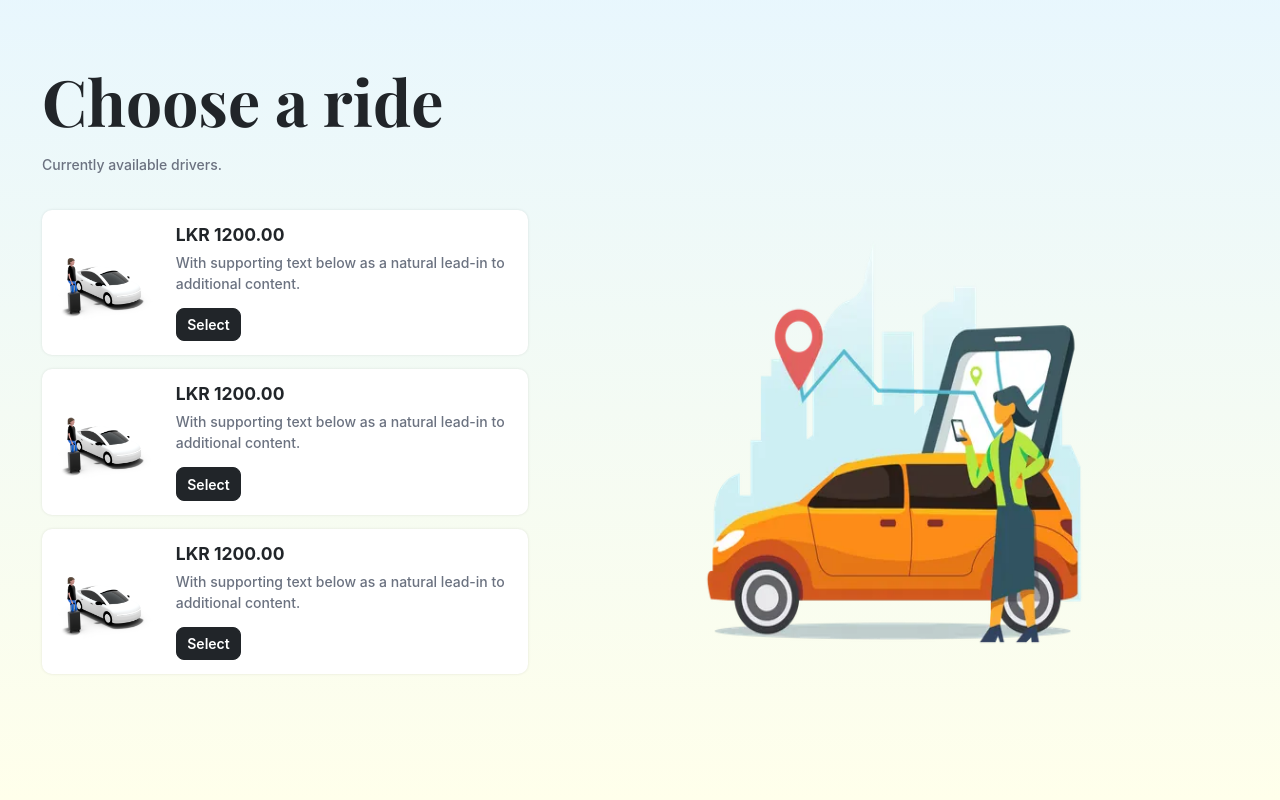
After one commit to HasinthaNayanajith/ride-app, a CodeIgniter 4 app: template app/Views/pages/available_rides.php in a window 1280 px wide. The commit adds this page. Run offline with PHP 8.4 and a stand-in for CodeIgniter, Linux system fonts and the light colour scheme; the template is opened without the code that fills it, so the values that code supplies are empty; some libraries are stand-ins or nearby versions; some web fonts are replaced.

Commit message:
2024/02/27 2351PM

```diff
--- a/app/Config/Routes.php
+++ b/app/Config/Routes.php
@@ -21,6 +21,12 @@ $routes->group('review', static function ($routes) {
     $routes->get('create', 'ReviewController::create');
 });
 
+$routes->group('ride', static function ($routes) {
+    // route = base_url/ride
+    $routes->get('/', 'RideController::index');
+    $routes->get('available', 'RideController::available');
+});
+
 $routes->group('payment', static function ($routes) {
     // route = base_url/payment
     $routes->get('/', 'PaymentController::index');
--- /dev/null
+++ b/app/Views/pages/available_rides.php
@@ -0,0 +1,123 @@
+<?php echo view('layouts/header'); ?>
+
+<body>
+    <style>
+        .star-wrapper {
+            transform: translate(-50%, -50%);
+            position: absolute;
+            direction: rtl;
+        }
+
+        .star-wrapper a {
+            font-size: 4em;
+            color: #fff;
+            text-decoration: none;
+            transition: all 0.5s;
+            margin: 4px;
+        }
+
+        .star-wrapper a:hover {
+            color: gold;
+            transform: scale(1.3);
+        }
+
+        .s1:hover~a {
+            color: gold;
+        }
+
+        .s2:hover~a {
+            color: gold;
+        }
+
+        .s3:hover~a {
+            color: gold;
+        }
+
+        .s4:hover~a {
+            color: gold;
+        }
+
+        .s5:hover~a {
+            color: gold;
+        }
+
+        .wraper {
+            position: absolute;
+            bottom: 30px;
+            right: 50px;
+        }
+    </style>
+    <div class="p-5">
+        <div class="row">
+            <div class="my-4">
+                <h5 class="card-title fw-bolder font-playfair text-dark" style="font-size: 64px;">Choose a ride
+                </h5>
+                <p class="card-text mt-3">Currently available drivers.</p>
+            </div>
+            <div class="col-md-5 col-sm-12">
+                <div class="my-3">
+                    <div class="mb-3">
+                        <div class="card mb-3">
+                            <div class="card-body">
+                                <div class="d-flex">
+                                    <div class="row">
+                                        <div class="col-3 d-flex justify-content-center align-items-center">
+                                            <img src="/images/taxi.png" alt="Rating Img" width="100%" class="">
+                                        </div>
+                                        <div class="col-9">
+                                            <h5 class="card-title text-dark fw-bold">LKR 1200.00</h5>
+                                            <p class="card-text">With supporting text below as a natural lead-in to additional content.</p>
+                                            <a href="#" class="btn btn-dark">Select</a>
+                                        </div>
+                                    </div>
+                                </div>
+                            </div>
+                        </div>
+                    </div>
+                    <div class="mb-3">
+                        <div class="card mb-3">
+                            <div class="card-body">
+                                <div class="d-flex">
+                                    <div class="row">
+                                        <div class="col-3 d-flex justify-content-center align-items-center">
+                                            <img src="/images/taxi.png" alt="Rating Img" width="100%" class="">
+                                        </div>
+                                        <div class="col-9">
+                                            <h5 class="card-title text-dark fw-bold">LKR 1200.00</h5>
+                                            <p class="card-text">With supporting text below as a natural lead-in to additional content.</p>
+                                            <a href="#" class="btn btn-dark">Select</a>
+                                        </div>
+                                    </div>
+                                </div>
+                            </div>
+                        </div>
+                    </div>
+                    <div class="mb-3">
+                        <div class="card mb-3">
+                            <div class="card-body">
+                                <div class="d-flex">
+                                    <div class="row">
+                                        <div class="col-3 d-flex justify-content-center align-items-center">
+                                            <img src="/images/taxi.png" alt="Rating Img" width="100%" class="">
+                                        </div>
+                                        <div class="col-9">
+                                            <h5 class="card-title text-dark fw-bold">LKR 1200.00</h5>
+                                            <p class="card-text">With supporting text below as a natural lead-in to additional content.</p>
+                                            <a href="#" class="btn btn-dark">Select</a>
+                                        </div>
+                                    </div>
+                                </div>
+                            </div>
+                        </div>
+                    </div>
+                </div>
+            </div>
+            <div class="col-md-7 col-sm-12 d-flex justify-content-center">
+                <img src="/images/ride.webp" alt="Rating Img" width="500px" class="">
+            </div>
+        </div>
+    </div>
+    <?php echo view('layouts/footer'); ?>
+</body>
+
+</html>
--- a/app/Views/pages/signup.php
+++ b/app/Views/pages/signup.php
@@ -13,7 +13,7 @@
             <div class="card mt-3">
                 <div class="card-body p-4">
                     <div class="text-center py-2">
-                        <h5 class="card-title fw-bolder font-playfair text-dark" style="font-size: 30px;">Signup for free</h5>
+                        <h5 class="card-title fw-bolder font-playfair text-dark" style="font-size: 30px;">Sign Up for free</h5>
                     </div>
                     <hr>
                     <div class="my-3">
```
Also changed, not shown: app/Controllers/RideController.php (added, +15 -0 lines), app/Views/pages/new_ride.php (added, +84 -0 lines), public/images/ride.webp (added), public/images/taxi.png (added).
